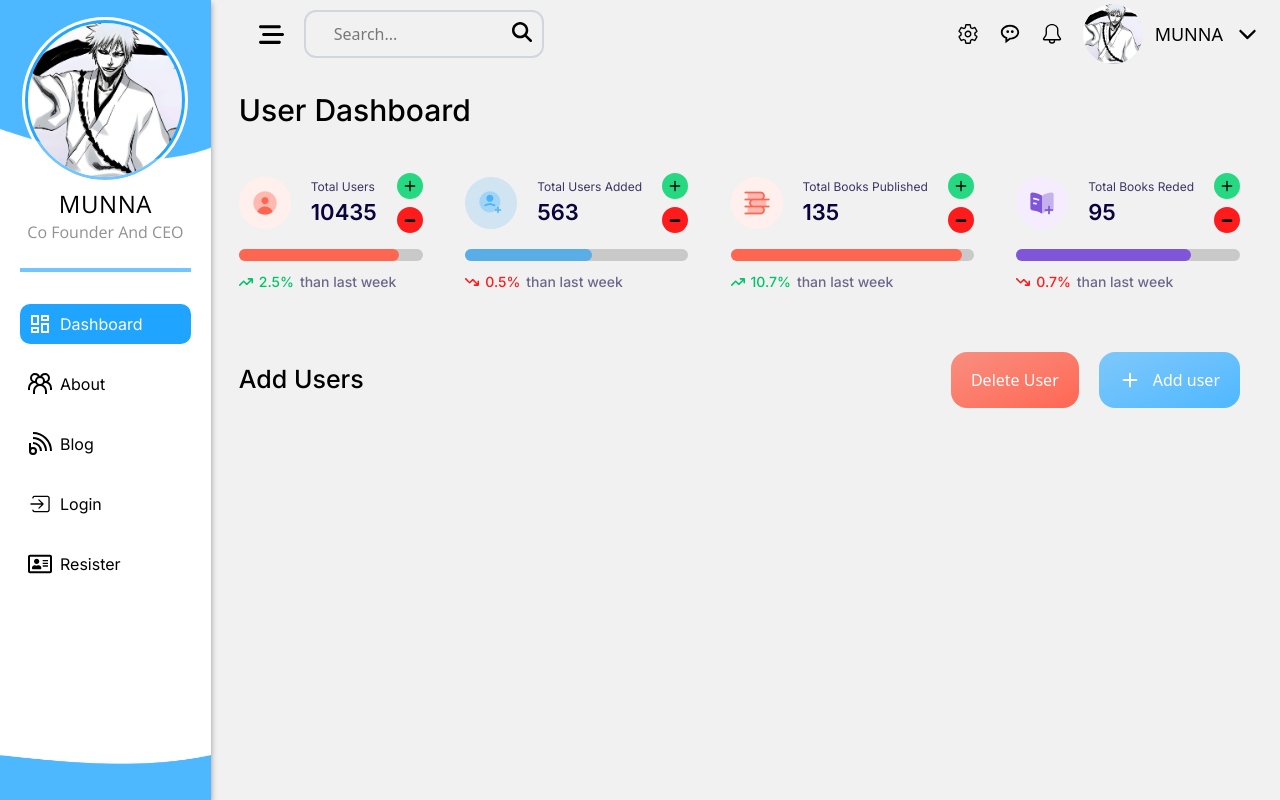
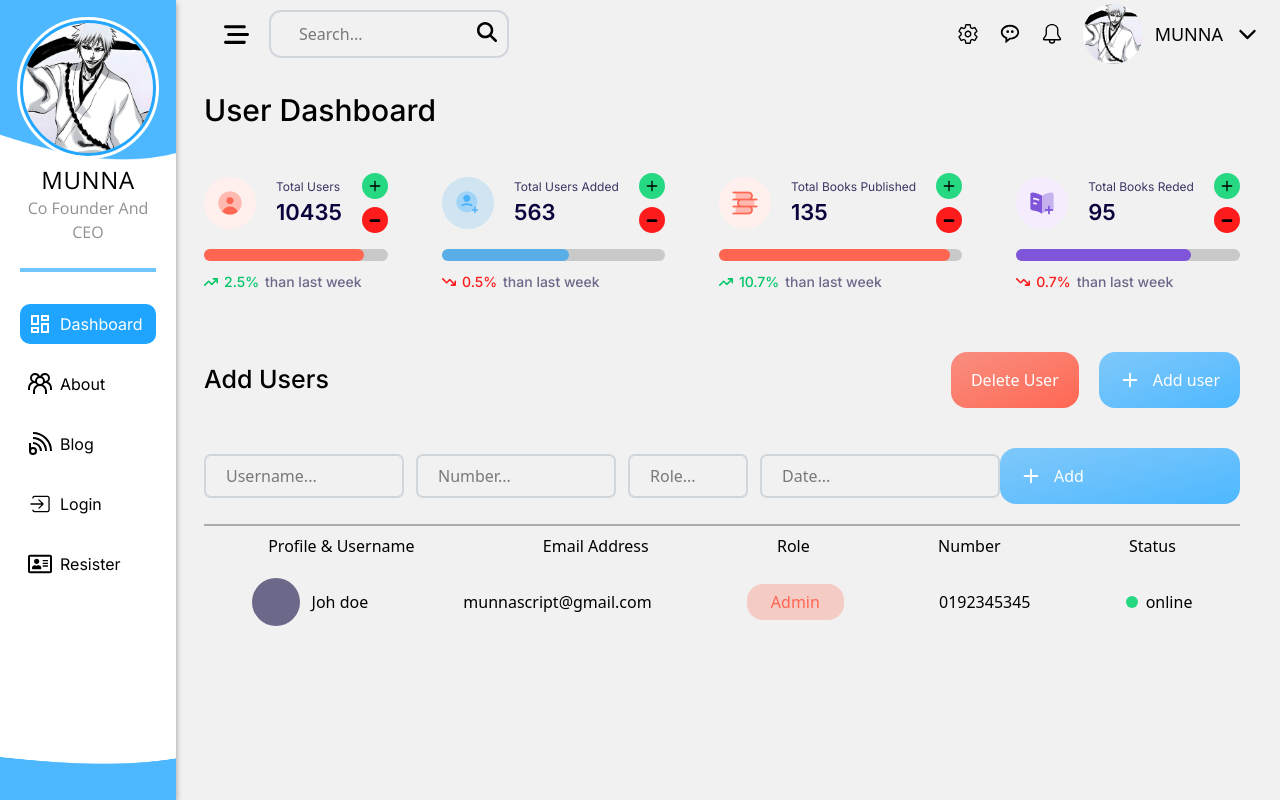
Before and after one commit to Munna-Scriptz/Dashboard-React, a React (Vite) app: page / in a window 1280 px wide. Built offline with nearby package versions, Linux system fonts and the light colour scheme.

Commit message:
Add Profile Design Complete

```diff
--- a/src/Pages/Dashboard.jsx
+++ b/src/Pages/Dashboard.jsx
@@ -106,6 +106,49 @@ export const Dashboard = () => {
           <button className="px-5 py-4 bg-gradient-to-br from-[#7ec8fa] to-[#4DB8FF] text-white rounded-2xl flex items-center gap-3 cursor-pointer"><FiPlus size={22}/> Add user</button>
           </div>
         </div>
+        {/* -------Input Box------- */}
+        <div className="mt-10 flex justify-between items-center border-b-2 border-[#57575775] pb-5">
+          <div className="flex items-center gap-3">
+            <input placeholder="Username..." className="input border-2 border-gray-300 px-5 py-2 rounded-[7px] w-50 outline-none" name="search" type="search" />
+            <input placeholder="Number..." className="input border-2 border-gray-300 px-5 py-2 rounded-[7px] w-50 outline-none" name="search" type="search" />
+            <input placeholder="Role..." className="input border-2 border-gray-300 px-5 py-2 rounded-[7px] w-30 outline-none" name="search" type="search" />
+            <input placeholder="Date..." className="input border-2 border-gray-300 px-5 py-2 rounded-[7px] w-60 outline-none" name="search" type="search" />
+          </div>
+          <div>
+          <button className="px-5 py-4 bg-gradient-to-br from-[#7ec8fa] to-[#4DB8FF] text-white rounded-2xl flex items-center gap-3 cursor-pointer w-60"><FiPlus size={22}/> Add</button>
+          </div>
+        </div>
+        {/* -------Profile Box------- */}
+        <div className="mt-2 flex justify-around">
+          <h2 className="font-medium">Profile & Username</h2>
+          <h2 className="font-medium">Email Address</h2>
+          <h2 className="font-medium">Role</h2>
+          <h2 className="font-medium">Number</h2>
+          <h2 className="font-medium">Status</h2>
+        </div>
+        <div className="mt-5 flex justify-around">
+          <div className="flex items-center gap-3">
+            <div className="h-12 w-12 bg-[#6C688A] rounded-4xl"></div>
+            <h2 className="font-medium">Joh doe</h2>
+          </div>
+
+          <div className="flex items-center gap-3">
+            <h2 className="font-medium">munnascript@gmail.com</h2>
+          </div>
+
+          <div className="flex items-center gap-3">
+            <h2 className="font-medium bg-[#ff665246] py-1.5 px-6 rounded-2xl text-[#FF6652]">Admin</h2>
+          </div>
+
+          <div className="flex items-center gap-3">
+            <h2 className="font-medium">0192345345</h2>
+          </div>
+          <div className="flex items-center gap-2">
+            <div className="w-3 h-3 bg-[#25d881] rounded-2xl"></div>
+            <h2 className="font-medium">online</h2>
+          </div>
+        </div>
+
     </section>
     </>
   );
```
